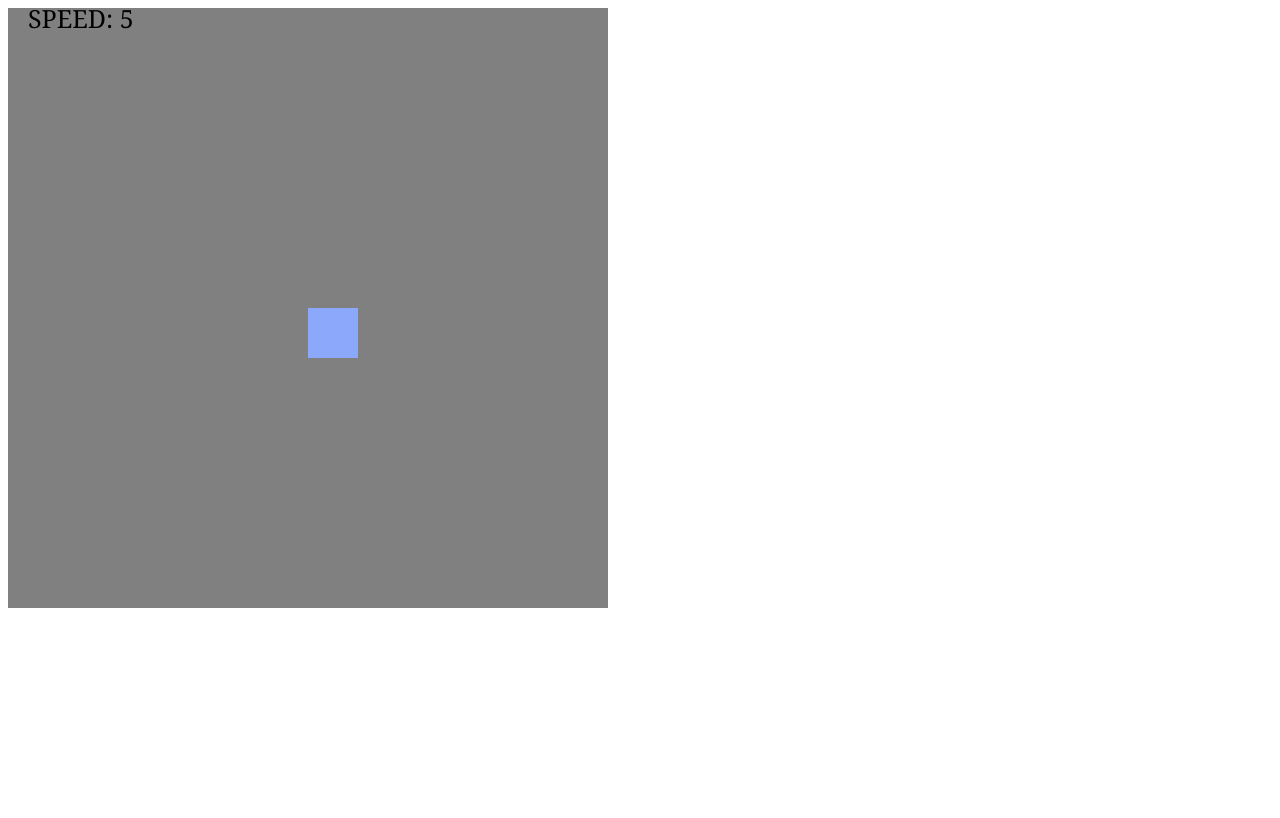
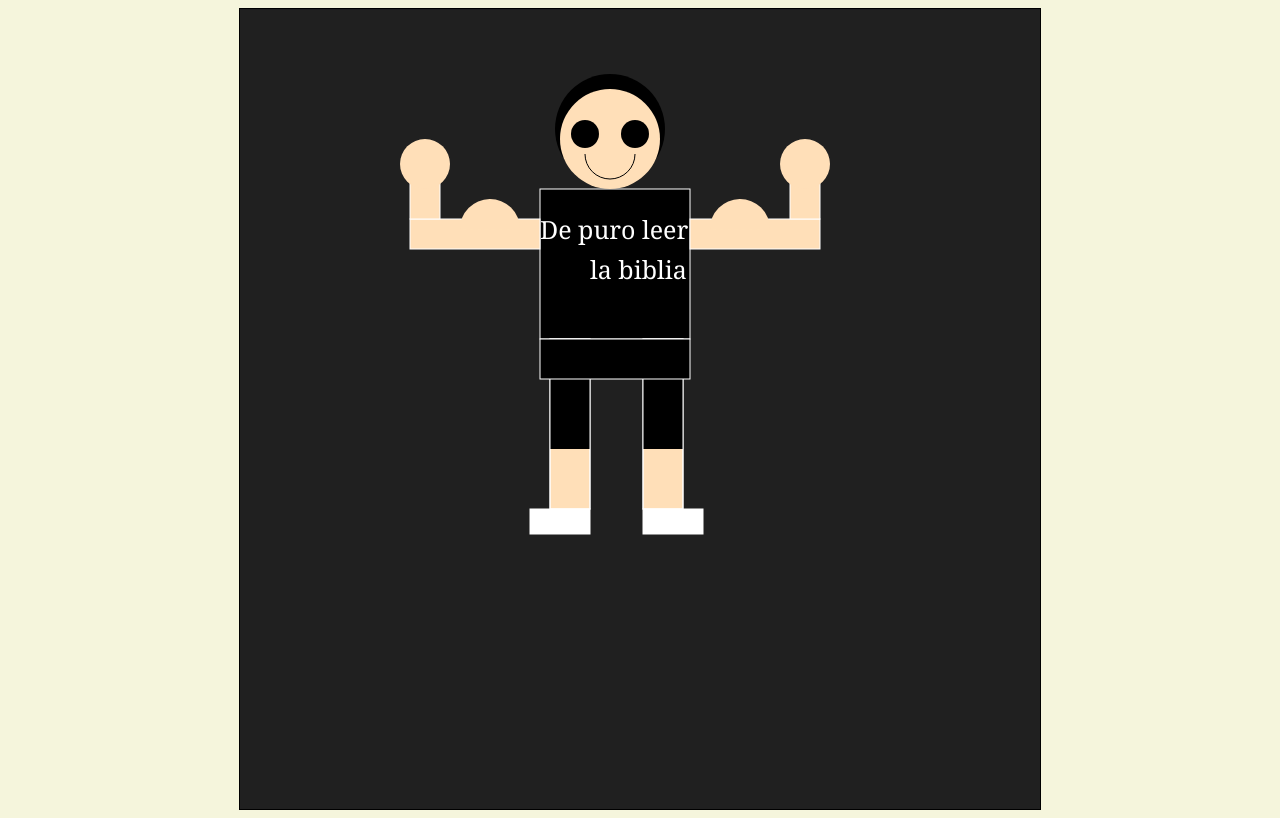
Before and after one commit to 4NG3LD4NI3L/IDSTM_ProgramacionAvanzada, a plain HTML site: page Angel Romero IDSTM/Index.html in a window 1280 px wide. Drawn offline with Linux system fonts and the light colour scheme.

Commit message:
21_avatar

```diff
--- a/Angel Romero IDSTM/Index.html
+++ b/Angel Romero IDSTM/Index.html
@@ -5,25 +5,177 @@
     <meta name="viewport" content="width=device-width, initial-scale=1.0">
     <title></title>
     <style>
+        body{
+            background-color: beige;
+            display: flex;
+            justify-content: center;
+
+        }
         canvas{
-            background-color: grey;
+            background-color: rgb(32, 32, 32);
+            border: 1px solid rgb(0, 0, 0);
         }
 
     </style>
+
 </head>
 <body>
-    <canvas id = "my_canvas" width="600" height="600"></canvas>
+    <canvas id = "my_canvas" width="800" height="800"></canvas>
 
     <script type = "text/javascript">
         const my_canvas = document.getElementById('my_canvas')
         const ctx = my_canvas.getContext('2d')
-        var figura = 1;
-        var dibujo = false;
-        var x = 300,y = 300;
-        var direccion = "";
-        var velocidad = 5;
 
-        function getRandomColor() {
+        //CUERPO
+        ctx.fillStyle = "black"
+        ctx.fillRect(300,180,150,150)
+        ctx.strokeStyle = "white"
+        ctx.strokeRect(300,180,150,150)
+
+        //Brazo izquierdo
+        ctx.fillStyle = "#FFDFB8 "
+        ctx.fillRect(170,210,130,30)
+        ctx.strokeStyle = "white"
+        ctx.strokeRect(170,210,130,30)
+
+        ctx.fillStyle = "#FFDFB8 "
+        ctx.fillRect(170,160,30,50)
+        ctx.strokeStyle = "white"
+        ctx.strokeRect(170,160,30,50)
+
+        ctx.beginPath();
+        ctx.fillStyle = "#FFDFB8 "
+        ctx.arc(185,155,25,0,2 * Math.PI)
+        ctx.fill();
+
+        ctx.beginPath();
+        ctx.fillStyle = "#FFDFB8 "
+        ctx.arc(250,220,30,3.13,0 * Math.PI)
+        ctx.fill();
+
+        //Brazo derecho
+        ctx.fillStyle = "#FFDFB8 "
+        ctx.fillRect(450,210,130,30)
+        ctx.strokeStyle = "white"
+        ctx.strokeRect(450,210,130,30)
+
+        ctx.fillStyle = "#FFDFB8 "
+        ctx.fillRect(550,160,30,50)
+        ctx.strokeStyle = "white"
+        ctx.strokeRect(550,160,30,50)
+
+        ctx.beginPath();
+        ctx.fillStyle = "#FFDFB8 "
+        ctx.arc(565,155,25,0,2 * Math.PI)
+        ctx.fill();
+
+        ctx.beginPath();
+        ctx.fillStyle = "#FFDFB8 "
+        ctx.arc(500,220,30,3.13,0 * Math.PI)
+        ctx.fill();
+
+        //Cabeza
+
+        ctx.beginPath();
+        ctx.fillStyle = "black "
+        ctx.arc(370,120,55,0,10 * Math.PI)
+        ctx.fill();
+
+        ctx.beginPath();
+        ctx.fillStyle = "#FFDFB8 "
+        ctx.arc(370,130,50,0,10 * Math.PI)
+        ctx.fill();
+
+        ctx.beginPath();
+        ctx.fillStyle = "black "
+        ctx.arc(345,125,14,0,2 * Math.PI)
+        ctx.fill();
+
+        ctx.beginPath();
+        ctx.fillStyle = "black "
+        ctx.arc(395,125,14,0,2 * Math.PI)
+        ctx.fill();
+
+        ctx.beginPath();
+        ctx.strokeStyle = "black "
+        ctx.arc(370,145,25,0,1 * Math.PI)
+        ctx.stroke();
+
+        //pierna izquierda
+        ctx.fillStyle = "#FFDFB8 "
+        ctx.fillRect(310,330,40,170)
+        ctx.strokeStyle = "white"
+        ctx.strokeRect(310,330,40,170)
+
+        ctx.fillStyle = "white"
+        ctx.fillRect(290,500,60,25)
+        ctx.strokeStyle = "white"
+        ctx.strokeRect(290,500,60,25)
+
+        ctx.fillStyle = "black "
+        ctx.fillRect(310,330,40,110)
+        ctx.strokeStyle = "white"
+        ctx.strokeRect(310,330,40,170)
+
+        //Pierna derecha
+        ctx.fillStyle = "#FFDFB8 "
+        ctx.fillRect(403,330,40,170)
+        ctx.strokeStyle = "white"
+        ctx.strokeRect(403,330,40,170)
+
+        ctx.fillStyle = "white"
+        ctx.fillRect(403,500,60,25)
+        ctx.strokeStyle = "white"
+        ctx.strokeRect(403,500,60,25)
+
+        ctx.fillStyle = "black "
+        ctx.fillRect(403,330,40,110)
+        ctx.strokeStyle = "white"
+        ctx.strokeRect(403,330,40,170)
+
+        ctx.fillStyle = "black"
+        ctx.fillRect(300,330,150,40)
+        ctx.strokeStyle = "white"
+        ctx.strokeRect(300,330,150,40)
+
+        ctx.fillStyle = "white"
+        ctx.font = "25px georgia"
+        ctx.fillText("De puro leer" , 300, 230)
+        ctx.fillText("la biblia" , 350, 270)
+
+
+
+
+
+
+
+
+
+
+
+
+
+
+
+
+
+
+
+
+
+
+
+
+
+
+
+
+
+
+
+
+
+        /*function getRandomColor() {
         var letters = '0123456789ABCDEF';
         var color = '#';
         for (var i = 0; i < 6; i++) {
@@ -31,6 +183,12 @@
         }
         return color;
         }
+        var figura = 1;
+        var dibujo = false;
+        var x = 300,y = 300;
+        var direccion = "";
+        var velocidad = 5;
+
 
         document.addEventListener("keydown",function(e){
             switch(e.keyCode)
@@ -151,10 +309,10 @@
         my_canvas.addEventListener("mousedown",function(e){
             dibujo = true;
         })
-        \*
 
 
-      /*ctx.strokeRect(20,20,100,100)
+
+        ctx.strokeRect(20,20,100,100)
 
         ctx.fillStyle = "#00FFF0"
         ctx.fillRect(100,100,100,100)
```
